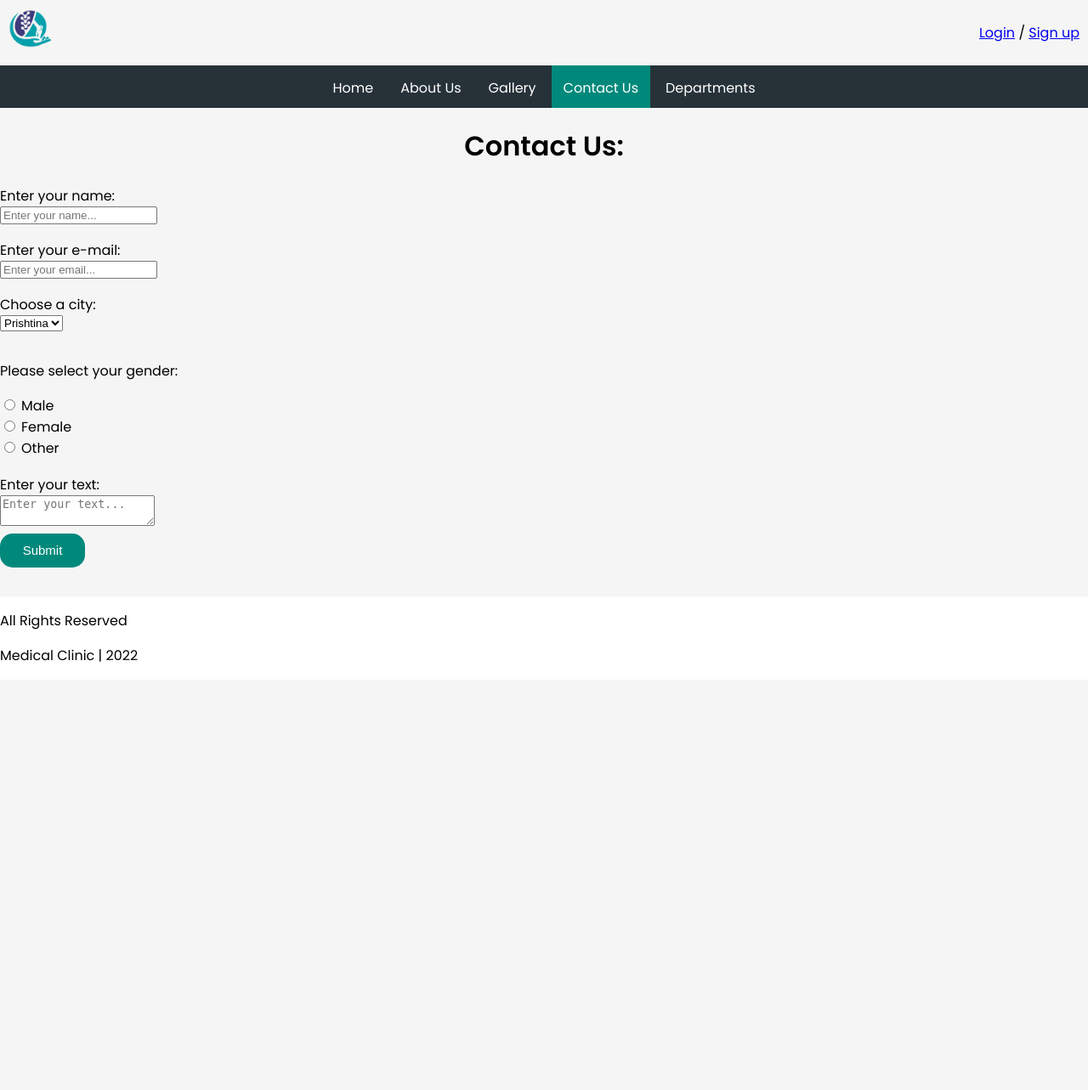
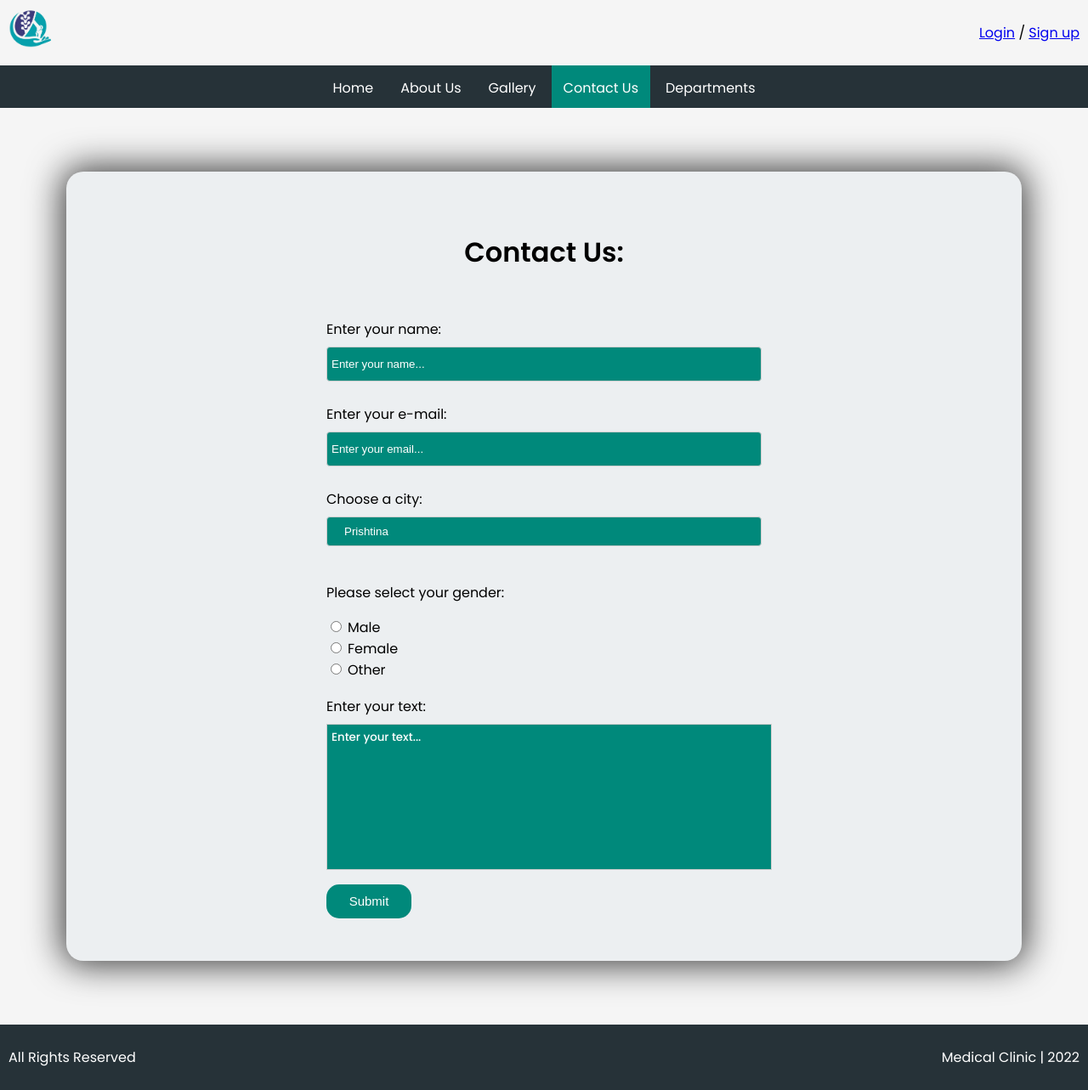
Before and after one commit to FlorentinLeku/WebP, a PHP site: page /contact.php in a window 1280 px wide. Shown: the whole page at 85% size. Before the commit the page ends 779 px from the top, so only its background shows below. Run offline with PHP 8.4, Linux system fonts and the light colour scheme; some libraries are stand-ins or nearby versions.

Commit message:
css update

```diff
--- a/css/style.css
+++ b/css/style.css
@@ -192,3 +192,231 @@ body {
     padding-left: 50px;
     max-width: 700px;
 }
+
+.footer {
+    display: flex;
+    flex-shrink: 0;
+    background-color:#263238;
+    color: white;
+    justify-content: space-between;
+    padding: 10px;
+}
+
+.maincontainer {
+    display: flex;
+    flex-direction: column;
+    /* justify-content: center; */
+    min-height: 55vh;
+    width: 80%;
+    border-radius: 20px;
+    margin: auto;
+    margin-top: 75px;
+    margin-bottom: 75px;
+    padding: 50px;
+    background-color: #eceff1;
+    -webkit-box-shadow: 0px 0px 40px 5px rgba(0,0,0,0.75);
+    -moz-box-shadow: 0px 0px 40px 5px rgba(0,0,0,0.75);
+    box-shadow: 0px 0px 40px 5px rgba(0,0,0,0.75);
+}
+
+#aboutphoto{
+    width: 100%;
+    min-width: 20vh;
+    max-width: 40vh;
+    border-radius: 40px;
+    margin: auto;
+}
+
+.forma {
+    margin: auto;
+    width: 50%;
+}
+
+input[type=text] {
+    width: 100%;
+    padding: 12px 5px;
+    margin: 8px 0;
+    border: 1px solid #ccc;
+    border-radius: 4px;
+    box-sizing: border-box;
+    background-color: #00897b;
+    color: white;
+}
+
+input[type=email] {
+    width: 100%;
+    padding: 12px 5px;
+    margin: 8px 0;
+    border: 1px solid #ccc;
+    border-radius: 4px;
+    box-sizing: border-box;
+    background-color: #00897b;
+    color: white;
+}
+
+::placeholder {
+  color: white;
+  opacity: 1;
+}
+
+input[type=password] {
+    width: 100%;
+    padding: 12px 5px;
+    margin: 8px 0;
+    border: 1px solid #ccc;
+    border-radius: 4px;
+    box-sizing: border-box;
+    background-color: #00897b;
+    color: white;
+}
+
+
+
+#city {
+   width: 100%;
+    height: 35px;
+    padding: 0px 20px;
+    margin: 8px 0;
+    border: 1px solid #ccc;
+    border-radius: 4px;
+    box-sizing: border-box;
+    background-color: #00897b;
+    color: white;
+    -webkit-appearance: none;
+}
+
+textarea {
+    font-family: 'Poppins', sans-serif;
+    font-weight: 500;
+    width:100%;
+    height: 20vh;
+    background-color: #00897b;
+    padding: 5px 5px;
+    margin: 8px 0;
+    border: 1px solid #ccc;
+    color: white;
+    resize: none;
+}
+
+.section6{
+    display: flex;
+    flex-wrap: wrap;
+    flex-direction: column;
+    background-color: #eceff1;
+}
+.section6 h1{
+    padding-top: 20px;
+    text-align: center;
+}
+
+.article {
+    padding: 75px 0px 100px 0px;
+    width: 350px;
+    color: black;
+    height: auto;
+}
+.blog {
+    display: flex;
+    align-items:baseline;
+    justify-content: space-evenly;
+    flex-wrap:wrap;
+    max-width: 1250px;
+    margin: 0 auto;
+}
+
+
+.slideshow-container {
+  max-width: 1000px;
+  position: relative;
+  margin: auto;
+}
+
+/* Hide the images by default */
+.mySlides {
+  display: none;
+}
+
+/* Next & previous buttons */
+.prev, .next {
+  cursor: pointer;
+  position: absolute;
+  top: 50%;
+  width: auto;
+  margin-top: -22px;
+  padding: 16px;
+  color: white;
+  font-weight: bold;
+  font-size: 18px;
+  transition: 0.6s ease;
+  border-radius: 0 3px 3px 0;
+  user-select: none;
+}
+
+.next {
+  right: 0;
+  border-radius: 3px 0 0 3px;
+}
+
+.prev:hover, .next:hover {
+  background-color: black;
+}
+
+
+.text {
+  color: white;
+  font-size: 15px;
+  padding: 8px 12px;
+  position: absolute;
+  bottom: 8px;
+  width: 100%;
+  text-align: center;
+
+}
+
+.pika {
+  cursor: pointer;
+  height: 15px;
+  width: 15px;
+  margin: 0 2px;
+  background-color: #bbb;
+  border-radius: 50%;
+  display: inline-block;
+  transition: background-color 0.6s ease;
+}
+
+.active, .pika:hover {
+  background-color: #717171;
+}
+
+.fade {
+  -webkit-animation-name: fade;
+  -webkit-animation-duration: 1.5s;
+  animation-name: fade;
+  animation-duration: 1.5s;
+}
+
+@-webkit-keyframes fade {
+  from {opacity: .4}
+  to {opacity: 1}
+}
+
+@keyframes fade {
+  from {opacity: .4}
+  to {opacity: 1}
+}
+
+.blogimage {
+  width: 100%;
+  height: 200px;
+  object-fit: cover;
+}
+
+.addarticle{
+  margin: auto;
+  width: 80%;
+}
+
+.addarticleButtons {
+  display: flex;
+  justify-content:space-between;
+}
```
